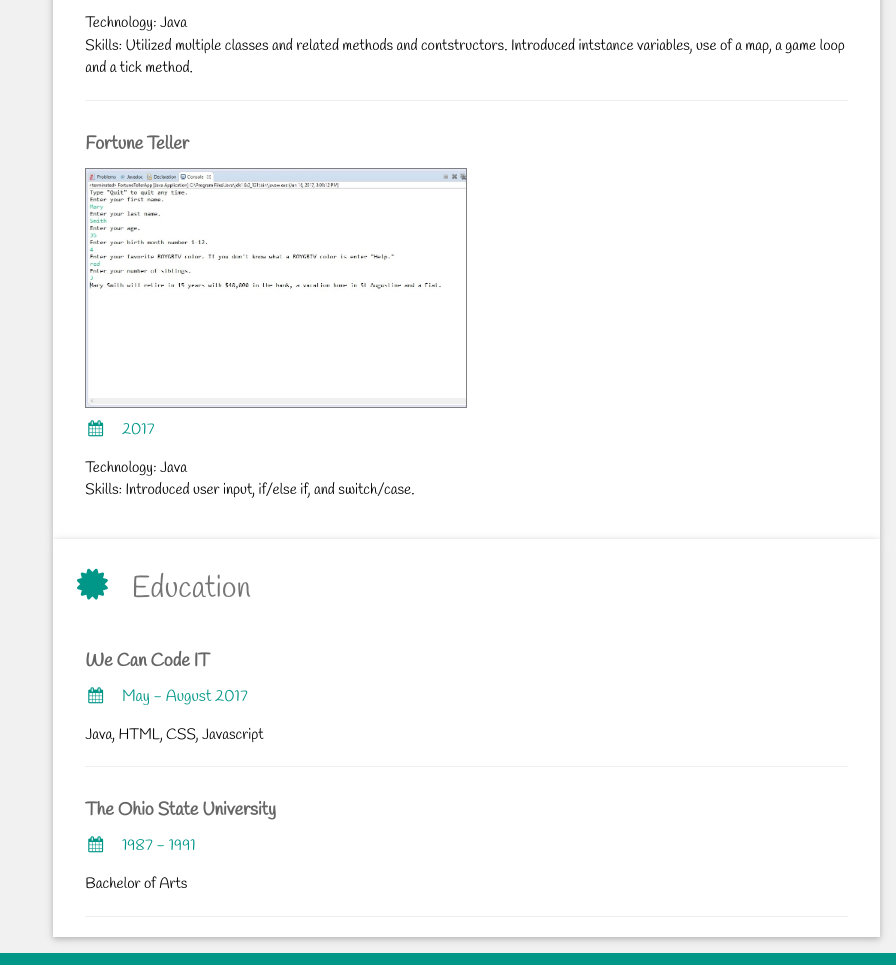
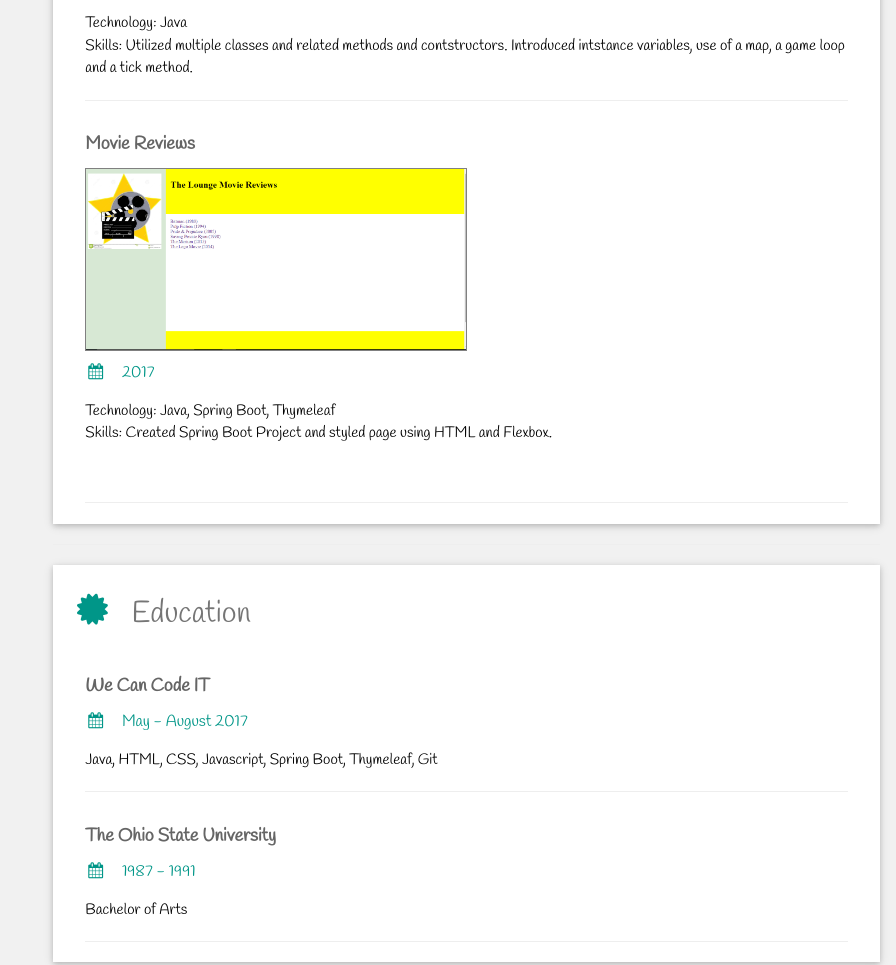
Before and after one commit to cindycolucy/cindycolucy.github.io, a plain HTML site: page index.html in a window 1280 px wide. Shown: the part 1387-2352 px from the top of the page, without its empty margins (384-1280 px from the left). Drawn offline with nearby package versions, Linux system fonts and the light colour scheme.

Commit message:
Portfolio 06252017

```diff
--- a/CSS/Style.css
+++ b/CSS/Style.css
@@ -1,5 +1,5 @@
 
-html,body,h1,h2,h3,h4,h5,h6 {font-family: Handlee, sans-serif;}
+html,body,h1,h2,h3,h4,h5,h6 {font-family: 'Handlee', sans-serif;}
 
 ul {background-color: teal;}
 
@@ -8,24 +8,22 @@ nav li {
 	margin: 0 1em;}
 
 nav ul li a:hover{
-	color: white;
-}
+	color: white;}
 
 .email:hover{
-	color: cyan;
-}
+	color: cyan;}
 
-.Amok img { width: 50%;}
+.Amok img {width: 50%;}
 .Amok img {border: .5px solid gray;}
 .Amok img:hover {border: .5px solid cyan;}
 
-.Shelter img { width: 50%;}
+.Shelter img {width: 50%;}
 .Shelter img {border: .5px solid gray;}
 .Shelter img:hover {border: .5px solid cyan;}
 
-.Fortune img { width: 50%;}
-.Fortune img {border: .5px solid gray;}
-.Fortune img:hover {border: .5px solid cyan;}
+.Movie img {width: 50%;}
+.Movie img {border: .5px solid gray;}
+.Movie img:hover {border: .5px solid cyan;}
 
 .github img {height: 20px;
 	border: .5px solid gray;}
@@ -33,11 +31,9 @@ nav ul li a:hover{
 .github img {margin-right: 20px;}
 
 .github:hover{
-	color: cyan;
-}
+	color: cyan;}
 
 .linkedin img {margin-right: 20px;}
 
 .linkedin:hover{
-	color: cyan;
-}
+	color: cyan;}
--- a/index.html
+++ b/index.html
@@ -81,7 +81,7 @@
 							<div class="w3-container w3-card-2 w3-white w3-margin-bottom" id="AboutMe">
 								<h2 class="w3-text-grey w3-padding-16"><em class="fa fa-certificate fa-fw w3-margin-right w3-xxlarge w3-text-teal"></em>About Me</h2>
 								<div class="w3-container">
-								<p>My name is Cindy Colucy. I am currently a full-time bootcamp student at We Can Code IT, learning Java, HTML, CSS and Javascript. Prior to raising my children I had experience in retail allocation systems, where I had the opportunity to coordinate the implementation of a new allocation system, so I am retooling my IT experience. For ten years, as I was raising my children, I was an extensive volunteer. I worked on projects such as local government, environmental action, volunteered mentoring youth. In my spare time I enjoy hanging out with my three sons and my dog, yoga, and community service. I entered the We Can Code IT bootcamp because of a general interest in technology, but through this unique educational experience have truly developed a passion for coding. I try to code every day. I would enjoy combining my organizational and interpersonal skills with coding experience.</p>
+								<p>My name is Cindy Colucy. I am currently a full-time bootcamp student at We Can Code IT, learning Java, HTML, CSS, Javascript, Spring Boot with Thymeleaf and Git. I have had experience in retail allocation systems, where I had the opportunity to coordinate the implementation of a new allocation system, so I am retooling my IT experience. For ten years, as I was raising my children, I was an extensive volunteer. I worked on projects such as local government, environmental action and volunteered mentoring youth. In my spare time I enjoy hanging out with my three sons and my dog, yoga, and community service. I entered the We Can Code IT bootcamp because of a general interest in technology, but through this unique educational experience have truly developed a passion for coding. I try to code every day. I would enjoy combining my organizational and interpersonal skills with coding experience.</p>
 								<hr>
 							</div>
 							</div>
@@ -113,15 +113,17 @@
 								</article>
 								<article>
 									<div class="w3-container">
-										<h5 class="w3-opacity"><b>Fortune Teller</b></h5>
-										<a class="Fortune" href="https://github.com/cindycolucy/fortune-teller" target="_blank"><img src="Fortune.jpg" alt="Fortune Teller"/></a>
+										<h5 class="w3-opacity"><b>Movie Reviews</b></h5>
+										<a class="Movie" href="https://github.com/cindycolucy/reviews" target="_blank"><img src="reviews.png" alt="Movie Reviews"/></a>
 										<h6 class="w3-text-teal"><em class="fa fa-calendar fa-fw w3-margin-right"></em>2017</h6>
-										<p>Technology: Java<br>
-										Skills: Introduced user input, if/else if, and switch/case.
+										<p>Technology: Java, Spring Boot, Thymeleaf<br>
+										Skills: Created Spring Boot Project and styled page using HTML and Flexbox.
 										</p><br>
+										<hr>
 									</div>
 									</article>
 							</div>
+								<hr>
 						</section>
 						<section>
 								<div class="w3-container w3-card-2 w3-white" id="Education">
@@ -129,7 +131,7 @@
 								<div class="w3-container">
 									<h5 class="w3-opacity"><b>We Can Code IT</b></h5>
 									<h6 class="w3-text-teal"><em class="fa fa-calendar fa-fw w3-margin-right"></em>May - August 2017</h6>
-									<p>Java, HTML, CSS, Javascript</p>
+									<p>Java, HTML, CSS, Javascript, Spring Boot, Thymeleaf, Git</p>
 									<hr>
 								</div>
 								<div class="w3-container">
```
Also changed, not shown: reviews.PNG (added).
